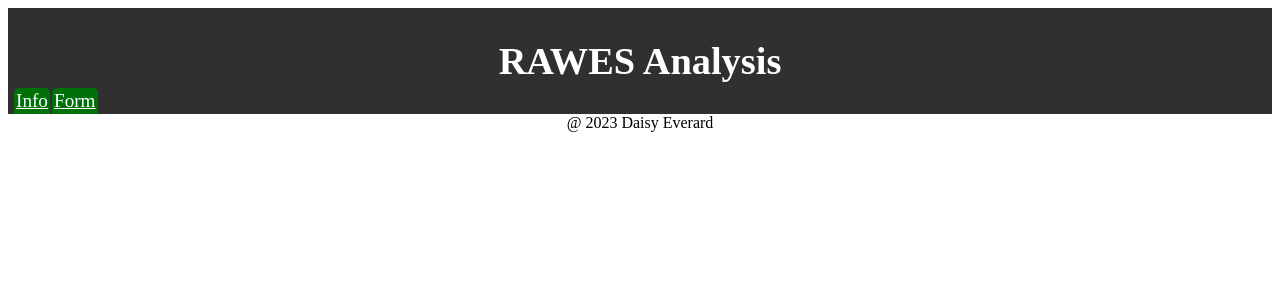
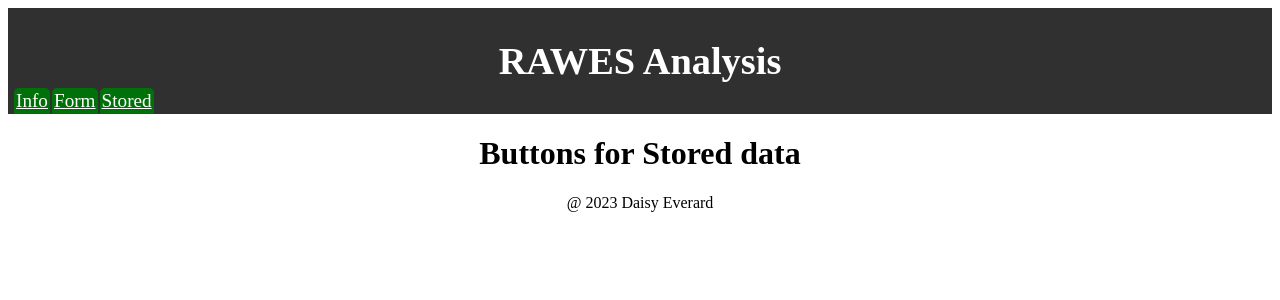
Before and after one commit to DaisyEverard/RAWES-visualiser, a React (Vite) app: page /stored in a window 1280 px wide. Shown: the top 300 px of the page. Built offline with nearby package versions, Linux system fonts and the light colour scheme.

Commit message:
FEAT: empty page to access stored data

```diff
--- a/src/App.jsx
+++ b/src/App.jsx
@@ -2,6 +2,8 @@ import { BrowserRouter, Route, Routes } from 'react-router-dom';
 import './App.css'
 import Info from './routes/info'
 import Form from './routes/form/form';
+import Stored from './routes/stored/stored';
+
 import Header from './global/header';
 import Footer from './global/footer';
 
@@ -9,6 +11,7 @@ const router = (
     <Routes>
       <Route path="/" element={<Form/>}/>
       <Route path="/info" element={<Info/>}/>
+      <Route path="/stored" element={<Stored/>}/>
     </Routes>
 )
 
--- a/src/global/navbar.jsx
+++ b/src/global/navbar.jsx
@@ -5,8 +5,7 @@ const Navbar = () => {
     return <nav>
         <Link to="/info" className="nav-link" id="info-link">Info</Link>
         <Link to="/" className="nav-link" id="main-link">Form</Link>
-        {/* <Link to="/typePie" className="nav-link" id="pie-link-1">Type Pie</Link>
-        <Link to="/valuePie" className="nav-link" id="pie-link-2">Value Pie</Link> */}
+        <Link to="/stored" className="nav-link" id="stored-link">Stored</Link>
   </nav>
 }
 
--- /dev/null
+++ b/src/routes/stored/stored.jsx
@@ -0,0 +1,9 @@
+import React from "react";
+
+const Stored = () => {
+    return <div>
+        <h1>Buttons for Stored data</h1>
+    </div>
+}
+
+export default Stored;
--- a/src/utils/api.js
+++ b/src/utils/api.js
@@ -59,4 +59,5 @@ const removeForm = async (timestamp) => {
     }
 }
 
+
 export {getTemplateList, getFormByTimestamp, postNewForm, removeForm};
```
